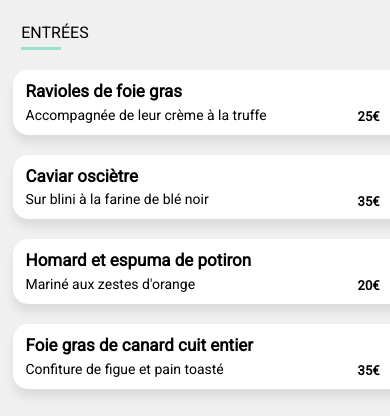
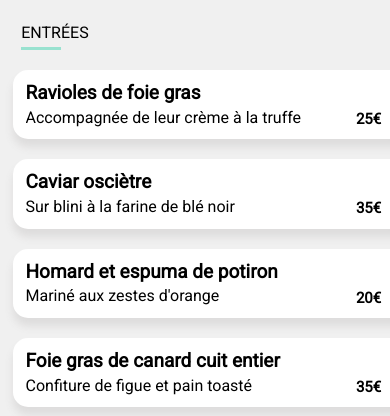
Before and after one commit to adeliechvl/Ohmyfood3, a website: page restaurants/la_note_enchantee.html in a window 390 px wide. Shown: the part 343-759 px from the top of the page. Drawn offline with Linux system fonts and the light colour scheme; a web font is replaced by a local one.

Commit message:
Rogne texte menu hover

```diff
--- a/css/styles.css
+++ b/css/styles.css
@@ -611,11 +611,11 @@ header a {
     /* SECTION MENU */
 
     .menu {
-       height: 1000px;
+       height: 1050px;
     }
 
     .menu_la_note_enchantée {
-        height: 1090px;
+        height: 1140px;
     }
 
     .titre_menu {
@@ -637,14 +637,17 @@ header a {
     .card_plat h3,
     .card_plat h4 {
         margin: 5px 0 5px 0;
+        white-space: nowrap;
+        text-overflow: ellipsis;
+        overflow-x: hidden;
     }
 
     .card_plat h3 {
-        font-size: 17px;
+        font-size: 19px;
     }
 
     .card_plat h4 {
-        font-size: 14px;
+        font-size: 16px;
     }
 
     .card_plat_com {
@@ -652,7 +655,7 @@ header a {
     }
 
     .prix {
-        font-size: small;
+        font-size: 15px;
     }
 }
 
```
